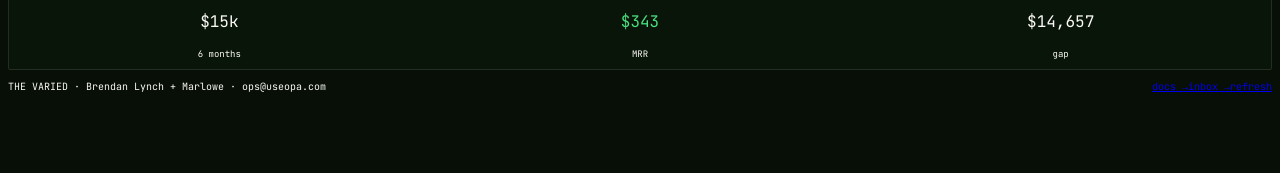
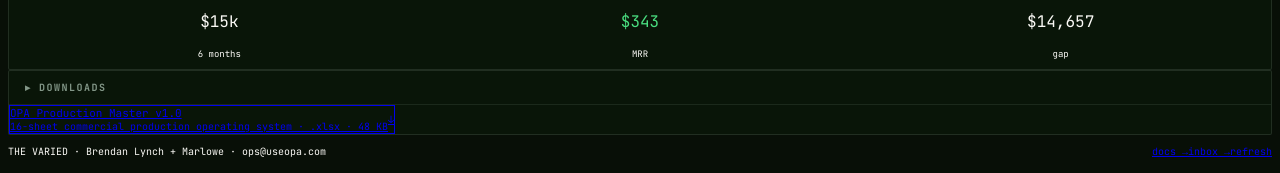
Before and after one commit to MarloweOps/opa-dashboard, a Next.js app: page / in a window 1280 px wide. Shown: the part 906-1079 px from the top of the page. Before the commit the page ends 1017 px from the top, so only its background shows below. Built offline with nearby package versions, Linux system fonts and the light colour scheme; no server answers.

Commit message:
feat: add Production Master v1.0 download to dashboard
- Copy OPA-Production-Master-v1.0.xlsx to public/downloads/
- Add Downloads panel to main dashboard page
- Direct download link with file size + description

```diff
--- a/app/page.tsx
+++ b/app/page.tsx
@@ -275,6 +275,29 @@ export default async function Dashboard() {
 
       </div>
 
+      {/* Downloads */}
+      <div className="mt-4">
+        <Panel title="▸ Downloads">
+          <div className="flex flex-wrap gap-4">
+            <a
+              href="/downloads/OPA-Production-Master-v1.0.xlsx"
+              download
+              className="flex items-center gap-3 px-4 py-3 bg-forest/20 border border-sage/20 rounded-sm hover:border-sage/50 hover:bg-forest/30 transition-all group"
+            >
+              <div className="flex flex-col">
+                <span className="mono text-[11px] font-bold text-porcelain group-hover:text-[#4ade80] transition-colors">
+                  OPA Production Master v1.0
+                </span>
+                <span className="mono text-[10px] text-sage mt-0.5">
+                  16-sheet commercial production operating system · .xlsx · 48 KB
+                </span>
+              </div>
+              <span className="mono text-[10px] text-sage/60 group-hover:text-sage transition-colors ml-2">↓</span>
+            </a>
+          </div>
+        </Panel>
+      </div>
+
       {/* Footer */}
       <footer className="mt-8 flex items-center justify-between">
         <p className="mono text-[10px] text-sage/50">THE VARIED · Brendan Lynch + Marlowe · ops@useopa.com</p>
```
Also changed, not shown: 1 other file (tests, documents, lock files or other folders).
